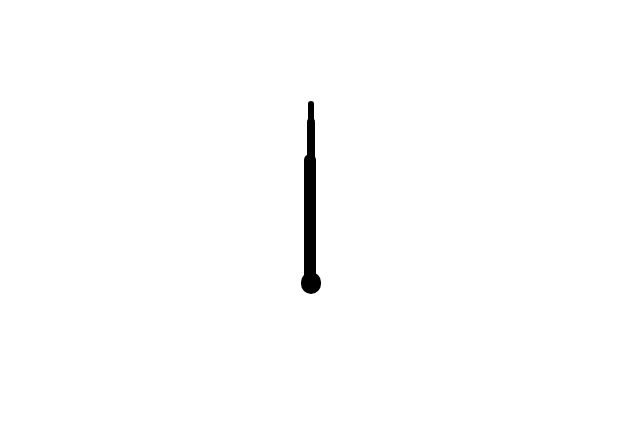
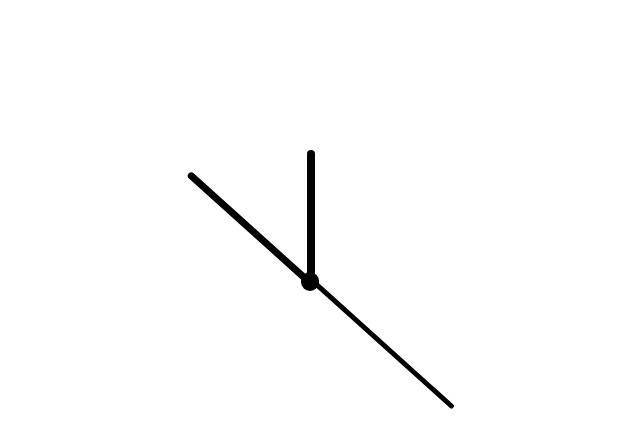
Before and after one commit to beingnikil07/Analog-Clock, a plain HTML site: page index.html in a window 1280 px wide. Shown: the whole page, without its empty margins (329-969 px from the left). Drawn offline with Linux system fonts and the light colour scheme.

Commit message:
Final version of project

```diff
--- a/App.js
+++ b/App.js
@@ -1,17 +1,30 @@
+setInterval(() => {
+  const d = new Date();
+  const hTime = d.getHours();
+  const mTime = d.getMinutes();
+  const sTime = d.getSeconds();
+  hRotation = 30 * hTime * (mTime / 2);
+  mRotation = 6 * mTime;
+  sRotation = 6 * sTime;
+  hour.style.transform = `rotate(${hRotation}deg)`;
+  minutes.style.transform = `rotate(${mRotation}deg)`;
+  seconds.style.transform = `rotate(${sRotation}deg)`;
+}, 1000);
+
 /*
   12 Hours ke liye aap 360 degree rotate karte ho
    To aap 1 Hour ke liye rotate karoge 360/12 ,means 30 degree matlab 12 se 1 prr aane ke liye 30 degree
    rotate karna pdd rha hai hour end ko ,To Obiviously n Hours rotate karne ke liye hour end
-  ko 30n rotate karna padega aur ha kuch rotation minute aur second end kiii wajah se
-  bhi aayega so uss aaye rotation ko bhi hum 30n mai add krr denge
+  ko 30h rotate karna padega aur ha kuch rotation minute aur second end kiii wajah se
+  bhi aayega so uss aaye rotation ko bhi hum 30h mai add krr denge
 
   avv 60 minutes 30 degree ka rotation lekar aate hai to 1 minute 1/2 ka rotation
-  lekar aayenge ,to 'n' minutes lekar aayenge 'n/2' ka rotation
+  lekar aayenge ,to 'm' minutes lekar aayenge 'm/2' ka rotation
 
 
 So from above theory
 
- 1.   formula for hour rotation= (30n +'n/2')
+ 1.   formula for hour rotation= (30h +'m/2')
 
      hour formule mai second ka rotation isliye nii liya kyuki wo bahut ke
      neglable rotate karega so usko hum krr sakte hai avoid
@@ -21,9 +34,9 @@ So from above theory
         60 Min=360 degree ka rotation lekar aayenge
         1 minute=(360/60) =6 degree rotation lekar aayenge
         so
-        'n' minutes lekar aayenge 6n ka rotation so formula for minutes end will be
+        'm' minutes lekar aayenge 6m ka rotation so formula for minutes end will be
 
- 2. formula for minute rotation=6n
+ 2. formula for minute rotation=6m
                       in above formula we are avoiding second end rotation becz it will be
                       neglible
 
@@ -31,7 +44,7 @@ So from above theory
          60 seconds =360 ka rotation lekar aayenge
          1 second=360/60  =6 degree ka rotation layenge
     so
-     formula will 6n
+     formula will 6s
 
 
 
--- a/custom.css
+++ b/custom.css
@@ -15,9 +15,9 @@
 }
 .origin {
   background-color: black;
-  width: 3%;
-  height: 4%;
-  border-radius: 10px;
+  width: 2.7%;
+  height: 3.5%;
+  border-radius: 15px;
   position: absolute;
   top: 48.5%;
   left: 48.5%;
@@ -31,20 +31,20 @@
   transform-origin: bottom;
 }
 #hour {
-  width: 1.7%;
+  width: 1.3%;
   height: 24%;
-  top: 27.56%;
-  left: 49%;
+  top: 26.7%;
+  left: 49.35%;
 }
 #minutes {
-  width: 1.2%;
+  width: 1.01%;
   height: 29.5%;
-  top: 21%;
-  left: 49.4%;
+  top: 21.2%;
+  left: 49.5%;
 }
 #seconds {
-  width: 1%;
-  height: 33%;
-  top: 18%;
-  left: 49.5%;
+  width: 0.8%;
+  height: 34%;
+  top: 16%;
+  left: 49.625%;
 }
--- a/index.html
+++ b/index.html
@@ -14,5 +14,6 @@
       <div id="seconds"></div>
       <div class="origin"></div>
     </div>
+    <script src="./App.js"></script>
   </body>
 </html>
```
